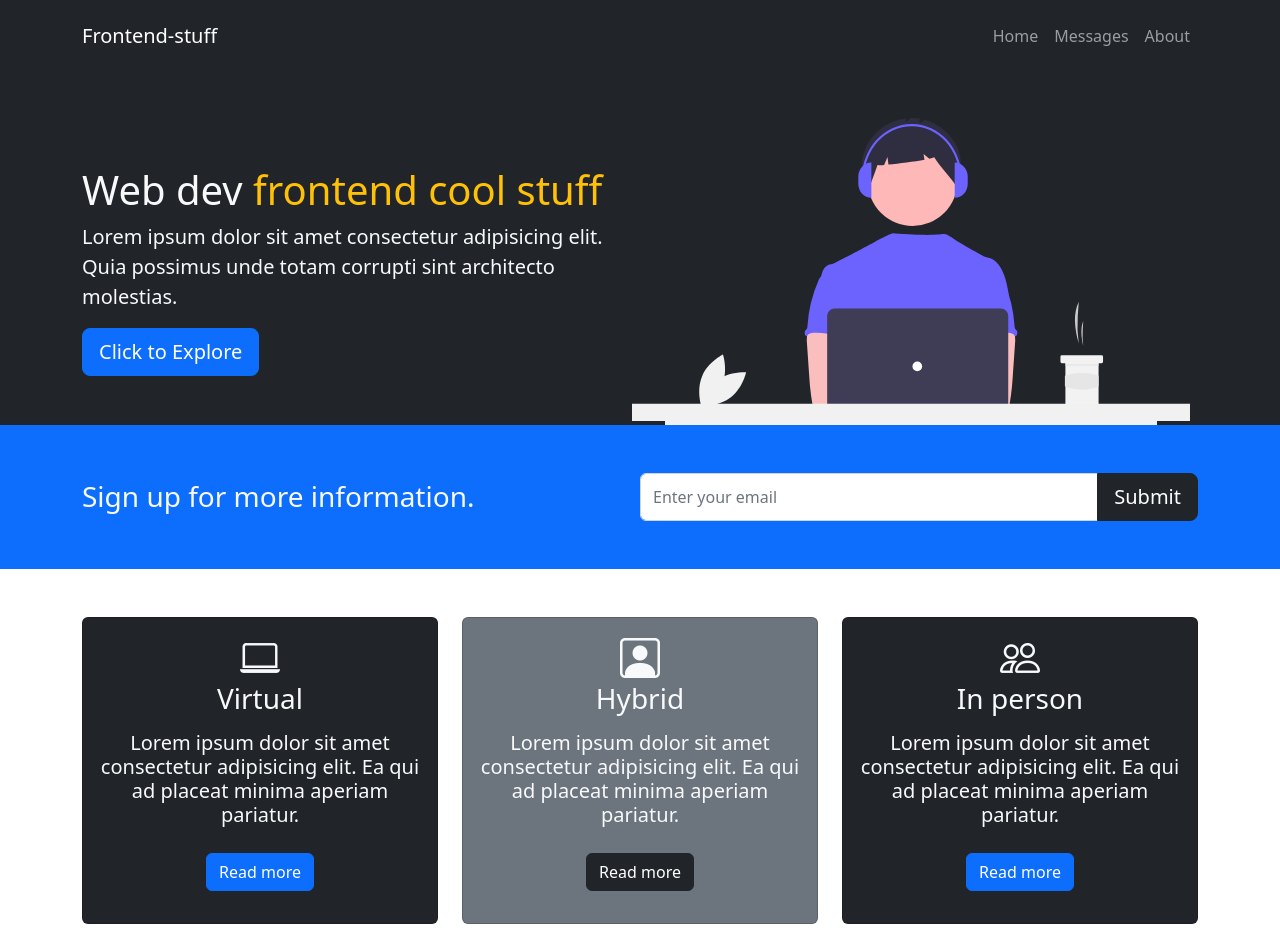
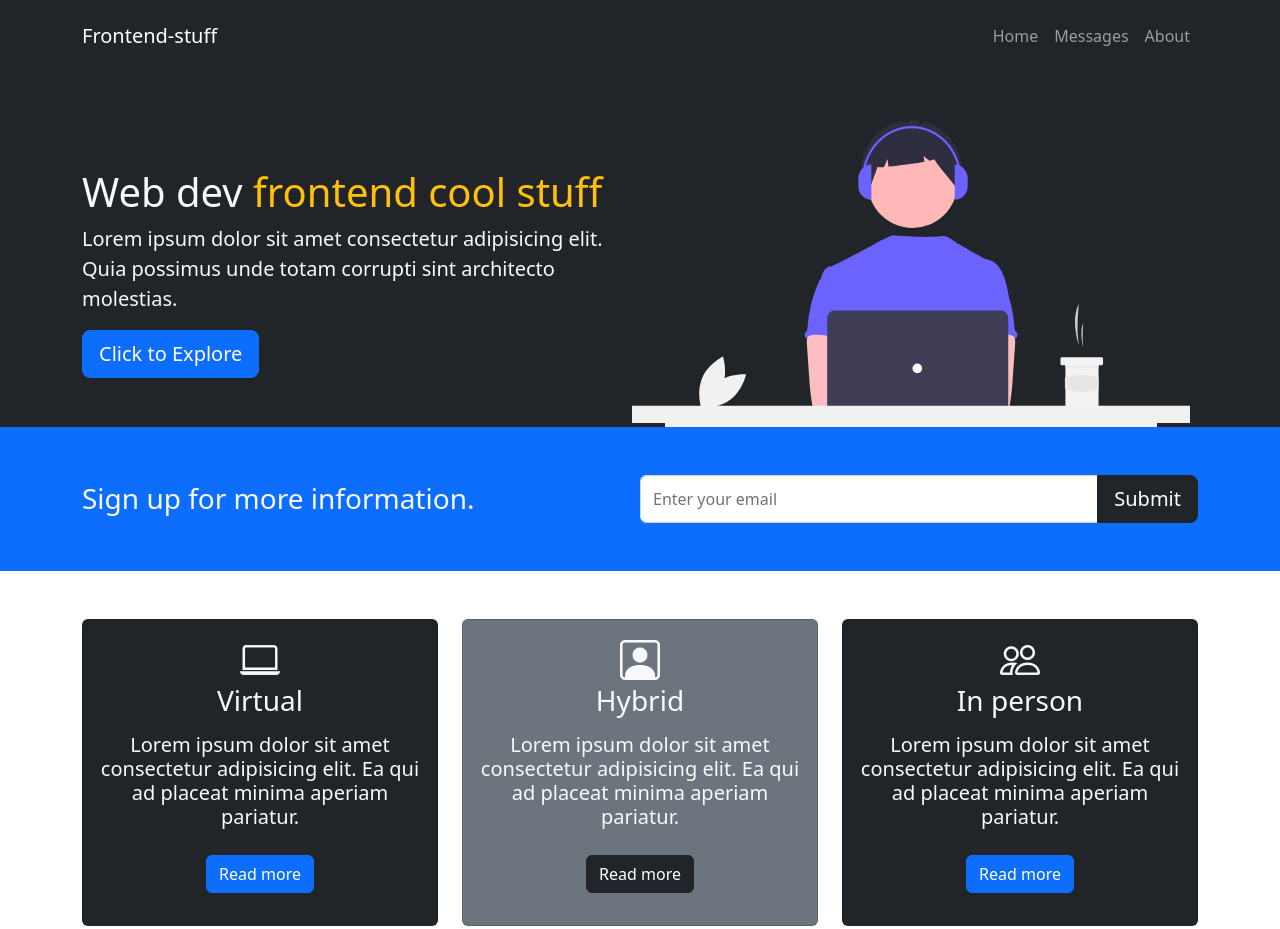
Before and after one commit to tawandacm/test, a plain HTML site: page index.html in a window 1280 px wide. Shown: the top 929 px of the page. Drawn offline with nearby package versions, Linux system fonts and the light colour scheme.

Commit message:
edited html

```diff
--- a/index.html
+++ b/index.html
@@ -19,7 +19,7 @@
         body::before{
             display: block;
             content: "";
-            height: 70px;
+            height: 72px;
         }
         .card-text{
             font-size: 20px;
```
